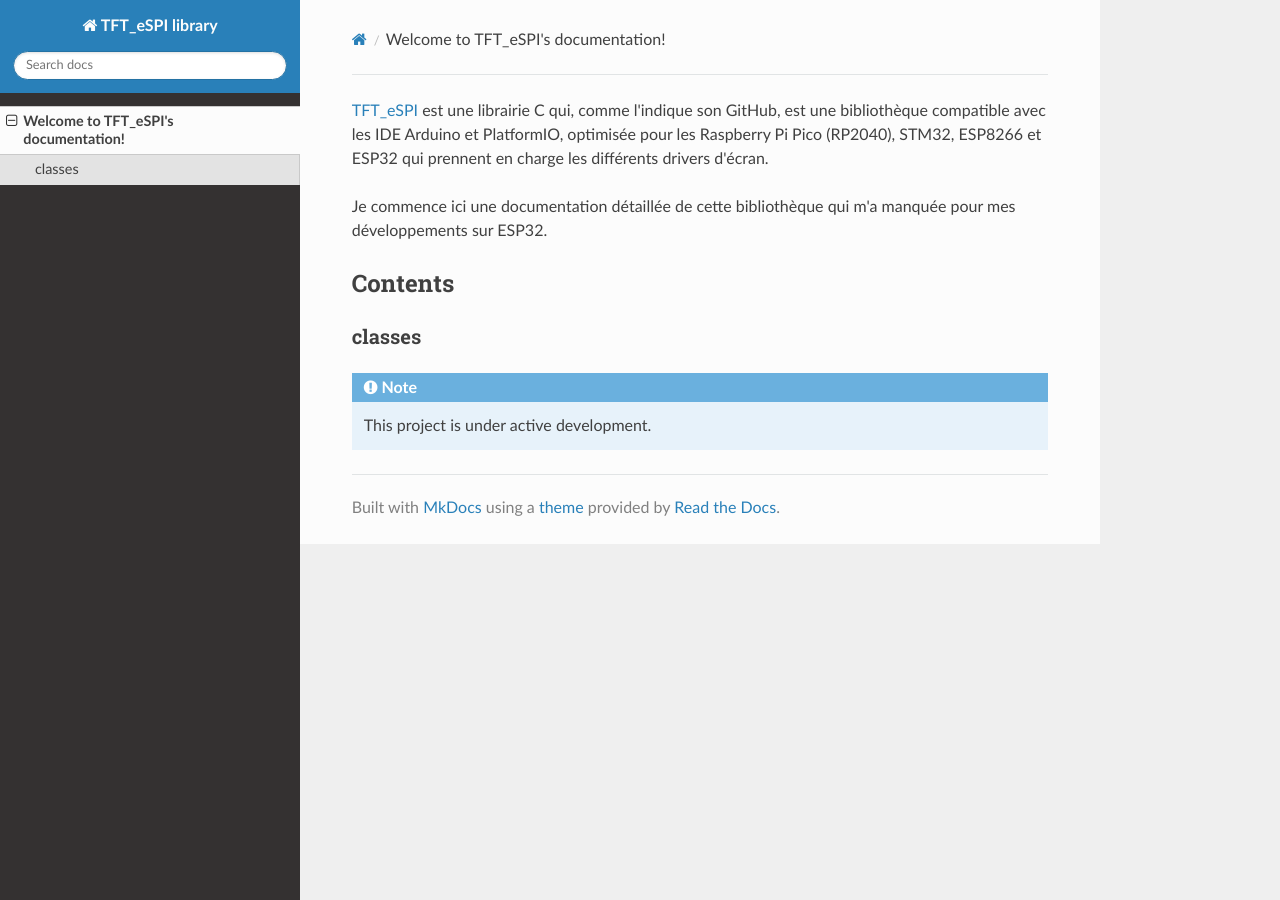
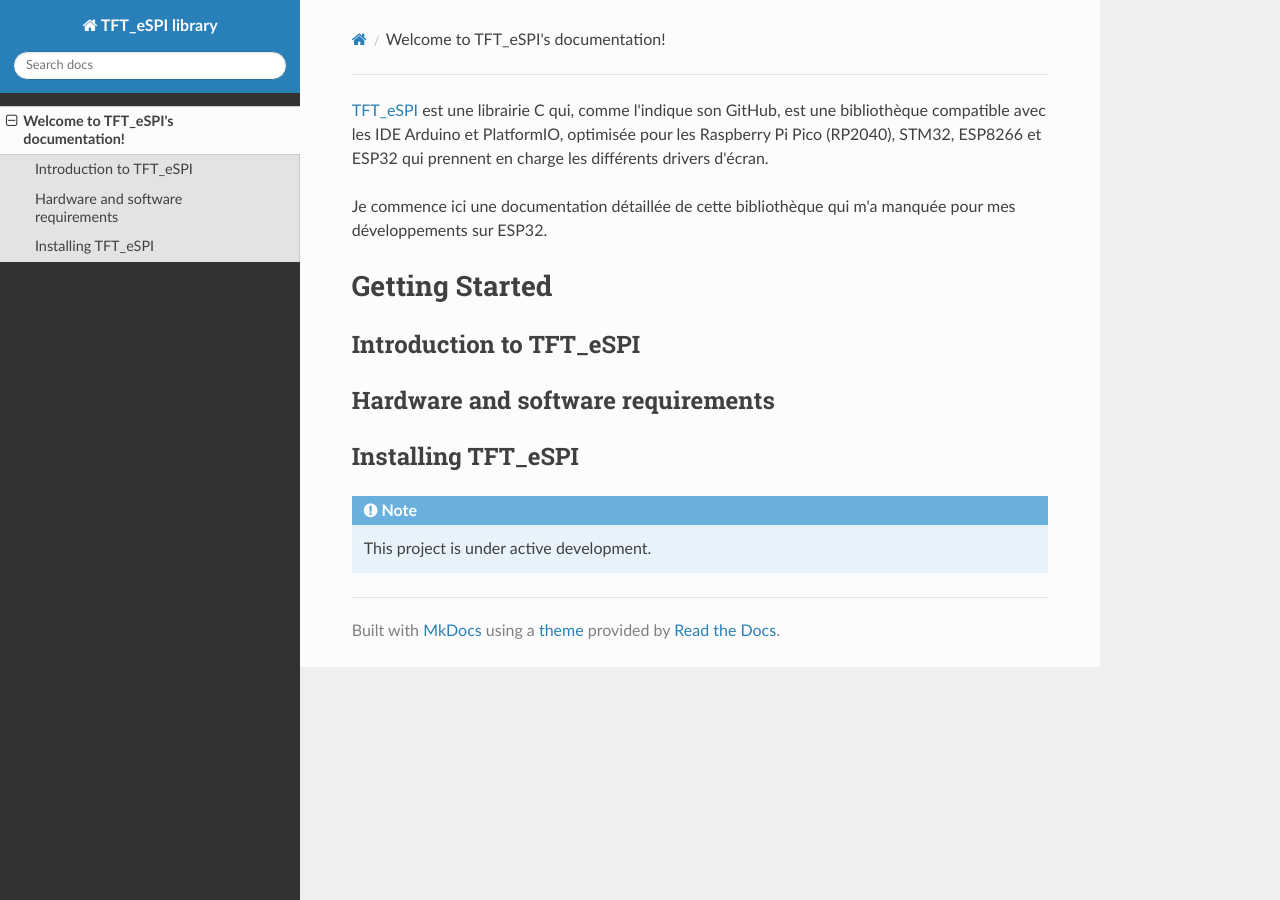
Before and after one commit to Marcussacapuces91/doc-TFT_eSPI, an MkDocs documentation site: the page built from docs/index.md, in a window 1280 px wide. Built offline with MkDocs 1.6.1, drawn with Linux system fonts in a browser that asks for light colours; nearby versions of some CDN libraries.

Commit message:
Update index.md

```diff
--- a/docs/index.md
+++ b/docs/index.md
@@ -8,9 +8,30 @@
 
 Je commence ici une documentation détaillée de cette bibliothèque qui m'a manquée pour mes développements sur ESP32.
 
-## Contents
+# Getting Started
+## Introduction to TFT_eSPI
+## Hardware and software requirements
+## Installing TFT_eSPI
 
-### classes
+<!--
+  - 'Display Fundamentals'
+    - 'Initializing and configuring the display'
+    - 'Basic drawing functions'
+    - 'Understanding display coordinates'
+  - 'Graphics and UI'
+    - 'Drawing shapes and graphics'
+    - 'Text rendering and styling'
+    - 'Creating UI elements (buttons, sliders, etc.)'
+  - 'Touch and Input'
+    - 'Enabling and configuring touch input'
+    - 'Handling touch events and gestures'
+  - 'Advanced Topics'
+    - 'Optimizing performance and memory usage'
+    - 'Troubleshooting common issues'
+  - 'Examples and Resources'
+    - 'Example projects and code snippets'
+    - 'Links to official documentation and community resources'
+-->
 
 !!! note
 
```
